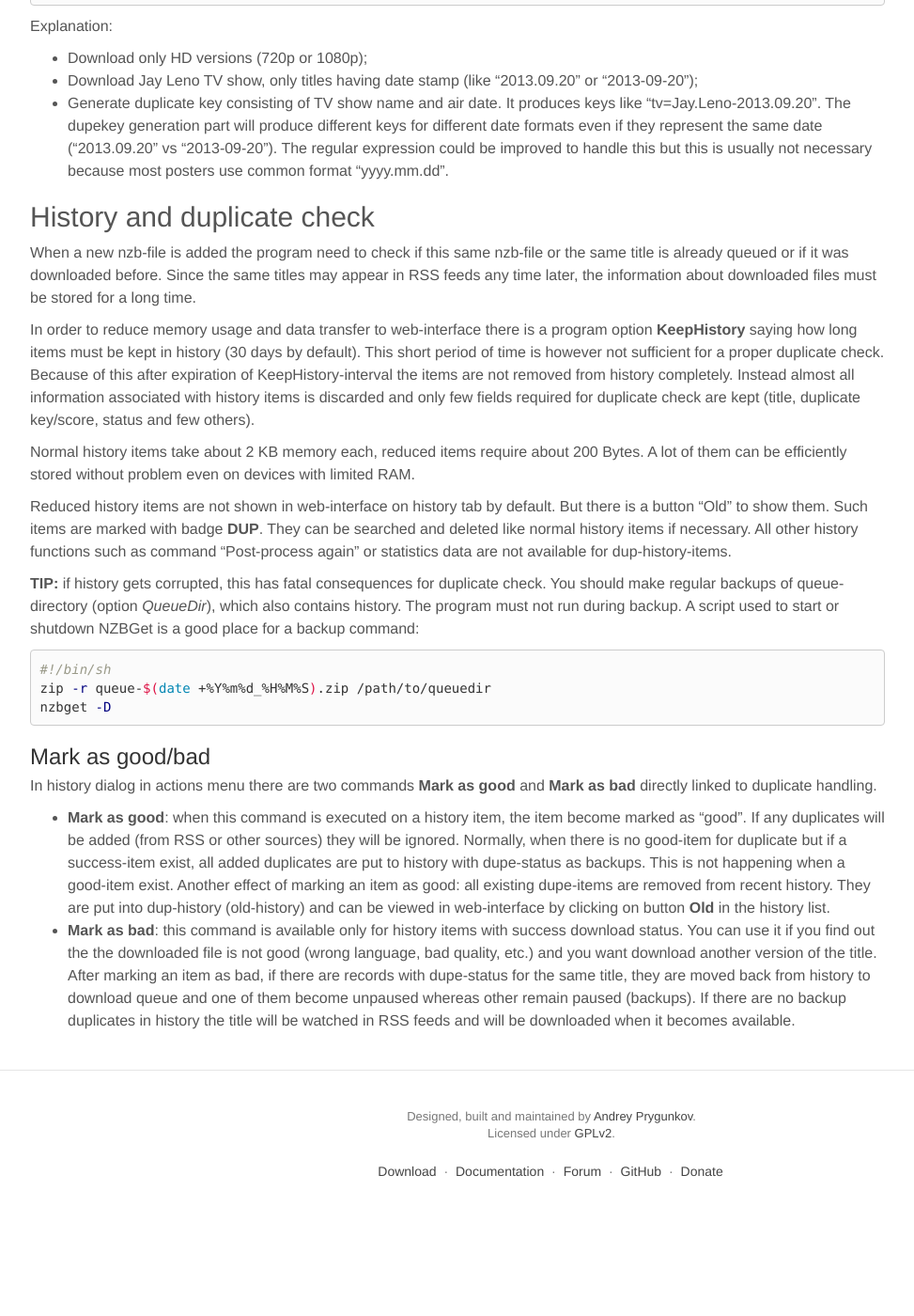
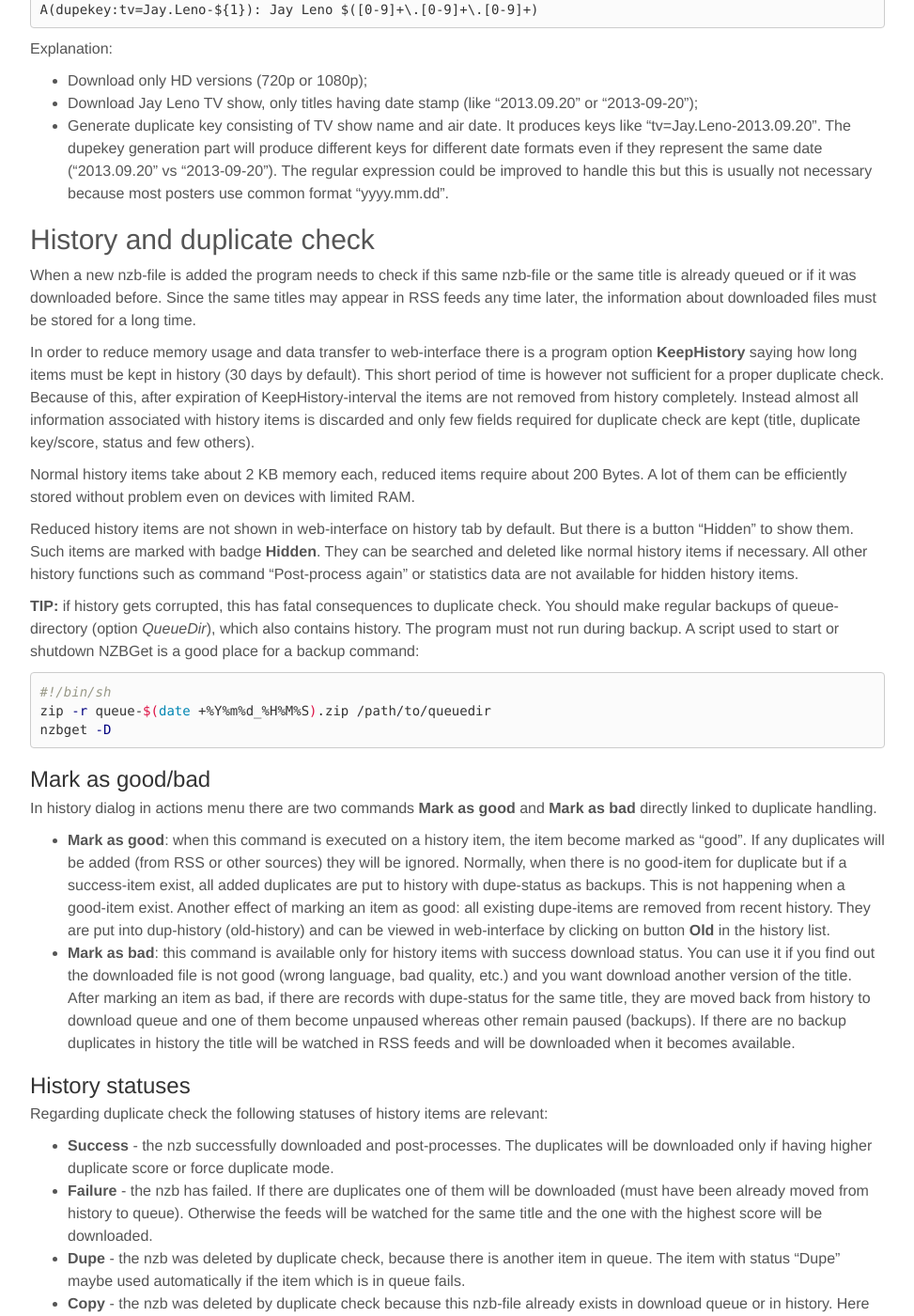
Before and after one commit to nzbget/nzbget.github.io, a Jekyll site: the page built from _wiki/RSS.md, in a window 1280 px wide and 1400 px high, scrolled down 16167 px. Shown: the whole window at 94% size, without its empty margins (53-1026 px from the left). Built offline with Jekyll 4.4.1, drawn with Linux system fonts in a browser that asks for light colours; nearby versions of some CDN libraries; the repository's description, which GitHub fills in, is left out; before the commit the page ends 17473 px from its top, so only the background shows below that; some of the changed text lies outside the part shown.

Commit message:
Update RSS.md

````diff
--- a/_wiki/RSS.md
+++ b/_wiki/RSS.md
@@ -508,11 +508,11 @@
 
 ### How duplicate scores work
 - In addition to duplicate key each nzb-file in download queue has field "duplicate score";
-- If RSS feed has multiple items with the same duplicate key they all are added to queue;
+- If RSS feed has multiple items with the same duplicate key they all are added;
 - The program chooses the item with the highest score and downloads it;
-- All other items for the same duplicate key remains paused; they will be used as backup if the first download fail;
-- If download has failed and NZBGet needs to download a backup, it will look for a duplicate having highest score from the remaining nzb-files;
-- When RSS feed is checked for the next time, duplicates with lower scores (when already successfully downloaded) are not downloaded; If a duplicate with higher score is found, it is downloaded.
+- All other items for the same duplicate key are moved into history as duplicate backups; they will be used if the first download fail;
+- If download has failed and NZBGet needs to download a backup, it looks in the history for a duplicate having highest score from the remaining nzb-files;
+- When RSS feed is checked for the next time, duplicates with lower scores (when already successfully downloaded) are not downloaded (but put into history); If a duplicate with higher score is found, it is downloaded.
 
 ### Stop watching
 If you have watched (in the sense "watching TV") the 720p-version before 1080p-version was downloaded and you don't care about 1080p-version anymore you can tell NZBGet to stop watching (in the sense "looking for") the title. Open the history item in web-interface and from actions menu choose "Mark as good". For more about this see [History and duplicate check](#history-and-duplicate-check).
@@ -591,15 +591,15 @@
 The dupekey generation part will produce different keys for different date formats even if they represent the same date ("2013.09.20" vs "2013-09-20"). The regular expression could be improved to handle this but this is usually not necessary because most posters use common format "yyyy.mm.dd".
 
 ## History and duplicate check
-When a new nzb-file is added the program need to check if this same nzb-file or the same title is already queued or if it was downloaded before. Since the same titles may appear in RSS feeds any time later, the information about downloaded files must be stored for a long time.
+When a new nzb-file is added the program needs to check if this same nzb-file or the same title is already queued or if it was downloaded before. Since the same titles may appear in RSS feeds any time later, the information about downloaded files must be stored for a long time.
 
-In order to reduce memory usage and data transfer to web-interface there is a program option **KeepHistory** saying how long items must be kept in history (30 days by default). This short period of time is however not sufficient for a proper duplicate check. Because of this after expiration of KeepHistory-interval the items are not removed from history completely. Instead almost all information associated with history items is discarded and only few fields required for duplicate check are kept (title, duplicate key/score, status and few others).
+In order to reduce memory usage and data transfer to web-interface there is a program option **KeepHistory** saying how long items must be kept in history (30 days by default). This short period of time is however not sufficient for a proper duplicate check. Because of this, after expiration of KeepHistory-interval the items are not removed from history completely. Instead almost all information associated with history items is discarded and only few fields required for duplicate check are kept (title, duplicate key/score, status and few others).
 
 Normal history items take about 2 KB memory each, reduced items require about 200 Bytes. A lot of them can be efficiently stored without problem even on devices with limited RAM.
 
-Reduced history items are not shown in web-interface on history tab by default. But there is a button "Old" to show them. Such items are marked with badge **DUP**. They can be searched and deleted like normal history items if necessary. All other history functions such as command "Post-process again" or statistics data are not available for dup-history-items.
+Reduced history items are not shown in web-interface on history tab by default. But there is a button "Hidden" to show them. Such items are marked with badge **Hidden**. They can be searched and deleted like normal history items if necessary. All other history functions such as command "Post-process again" or statistics data are not available for hidden history items.
 
-**TIP:** if history gets corrupted, this has fatal consequences for duplicate check. You should make regular backups of queue-directory (option *QueueDir*), which also contains history. The program must not run during backup. A script used to start or shutdown NZBGet is a good place for a backup command:
+**TIP:** if history gets corrupted, this has fatal consequences to duplicate check. You should make regular backups of queue-directory (option *QueueDir*), which also contains history. The program must not run during backup. A script used to start or shutdown NZBGet is a good place for a backup command:
 ```shell
 #!/bin/sh
 zip -r queue-$(date +%Y%m%d_%H%M%S).zip /path/to/queuedir
@@ -609,4 +609,13 @@
 ### Mark as good/bad
 In history dialog in actions menu there are two commands **Mark as good** and **Mark as bad** directly linked to duplicate handling.
 - **Mark as good**: when this command is executed on a history item, the item become marked as "good". If any duplicates will be added (from RSS or other sources) they will be ignored. Normally, when there is no good-item for duplicate but if a success-item exist, all added duplicates are put to history with dupe-status as backups. This is not happening when a good-item exist. Another effect of marking an item as good: all existing dupe-items are removed from recent history. They are put into dup-history (old-history) and can be viewed in web-interface by clicking on button **Old** in the history list.
-- **Mark as bad**: this command is available only for history items with success download status. You can use it if you find out the the downloaded file is not good (wrong language, bad quality, etc.) and you want download another version of the title. After marking an item as bad, if there are records with dupe-status for the same title, they are moved back from history to download queue and one of them become unpaused whereas other remain paused (backups). If there are no backup duplicates in history the title will be watched in RSS feeds and will be downloaded when it becomes available.
+- **Mark as bad**: this command is available only for history items with success download status. You can use it if you find out the downloaded file is not good (wrong language, bad quality, etc.) and you want download another version of the title. After marking an item as bad, if there are records with dupe-status for the same title, they are moved back from history to download queue and one of them become unpaused whereas other remain paused (backups). If there are no backup duplicates in history the title will be watched in RSS feeds and will be downloaded when it becomes available.
+
+### History statuses
+Regarding duplicate check the following statuses of history items are relevant:
+- **Success** - the nzb successfully downloaded and post-processes. The duplicates will be downloaded only if having higher duplicate score or force duplicate mode.
+- **Failure** - the nzb has failed. If there are duplicates one of them will be downloaded (must have been already moved from history to queue). Otherwise the feeds will be watched for the same title and the one with the highest score will be downloaded.
+- **Dupe** - the nzb was deleted by duplicate check, because there is another item in queue. The item with status "Dupe" maybe used automatically if the item which is in queue fails.
+- **Copy** - the nzb was deleted by duplicate check because this nzb-file already exists in download queue or in history. Here the nzb is the exactly same copy of another nzb. This status can occur only if you try to add the same nzb again. The exact content of nzb is compared here (via article IDs).
+- **Good** - the nzb was marked as good by user using command *Mark as good* in history dialog. Any new arrived duplicates will be ignored (not added to queue nor to history).
+- **Bad** - the nzb was marked as bad by user using command *Mark as bad* in history dialog. The item is process like item with **Failure** status.
````
